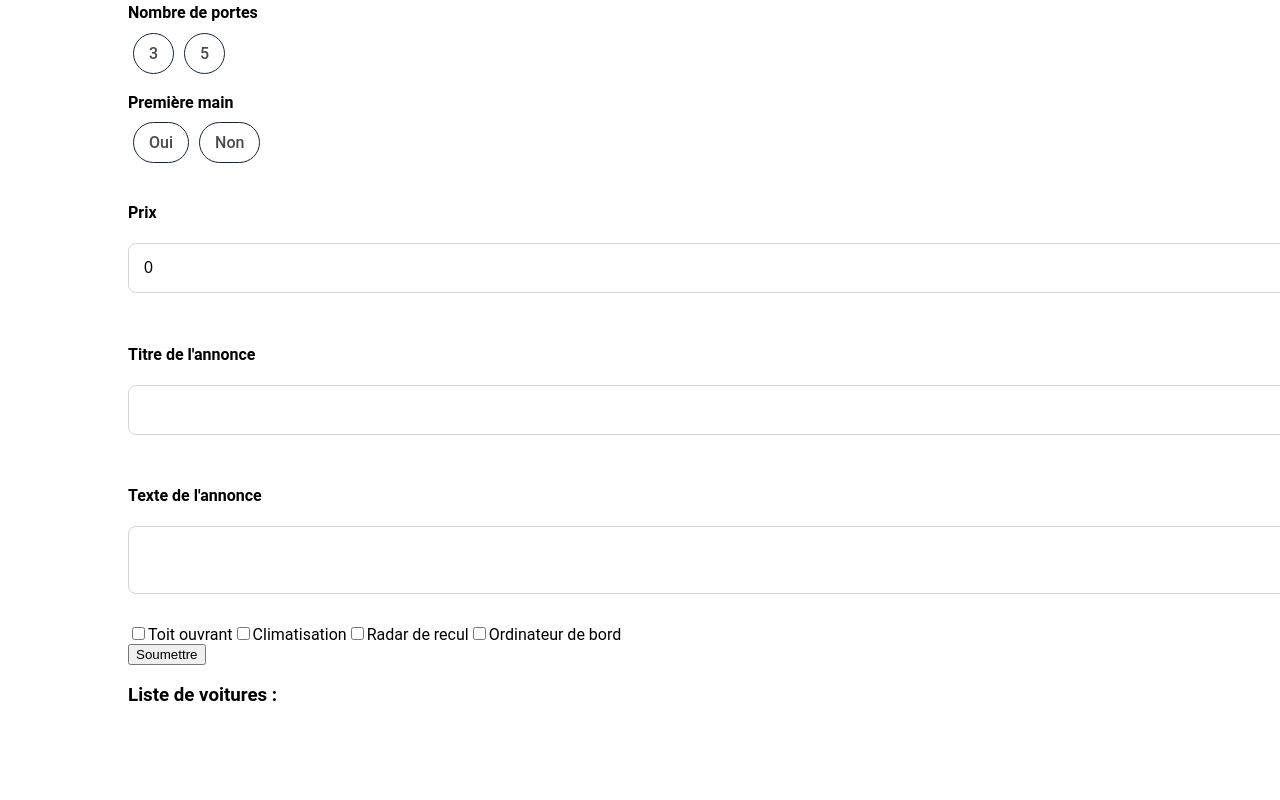
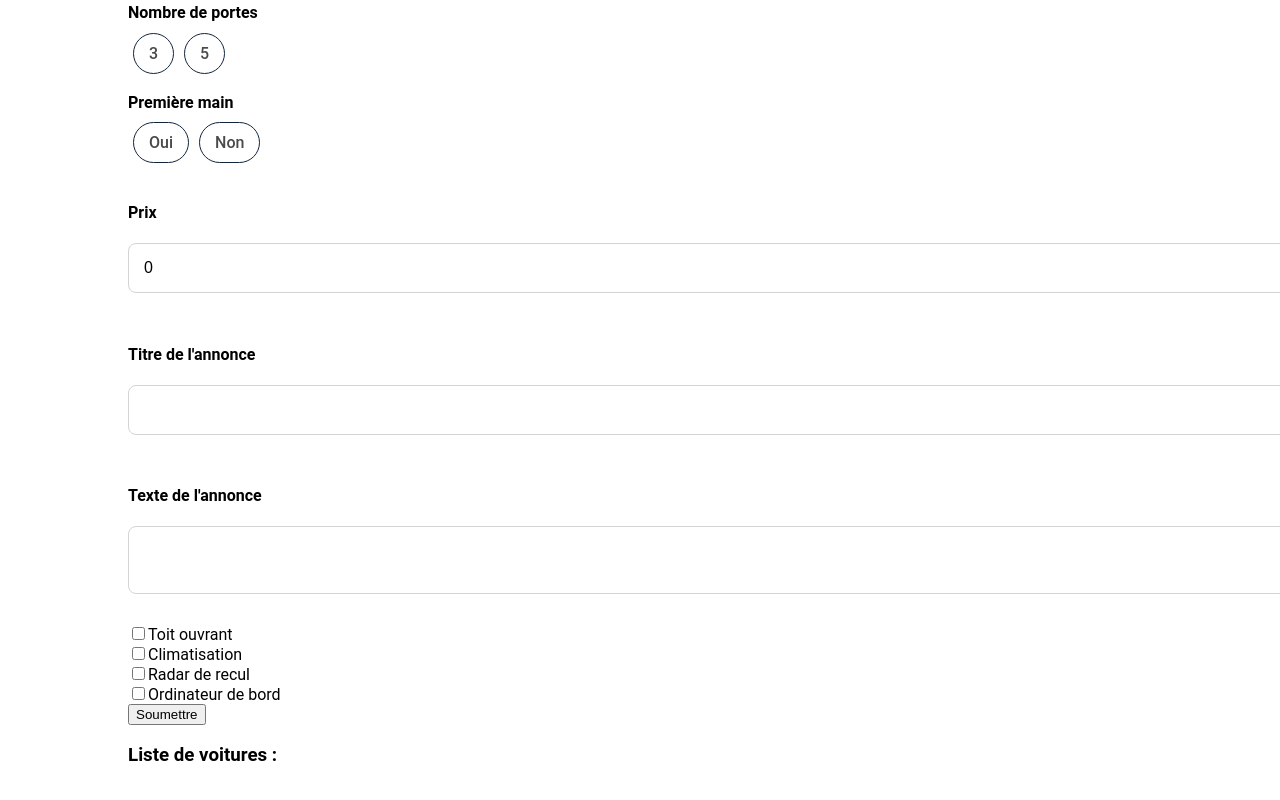
Before and after one commit to Aveamxela/form-avito, a React (Create React App) app: page /form in a window 1280 px wide. Shown: the part 748-1548 px from the top of the page. Before the commit the page ends 1518 px from the top, so only its background shows below. Built offline with nearby package versions, Linux system fonts and the light colour scheme.

Commit message:
resolve_error_console

```diff
--- a/src/components/Checkbox.js
+++ b/src/components/Checkbox.js
@@ -6,18 +6,18 @@ const Checkbox = ({ details, value, checked, onChange }) => {
     <div>
       {details.map((detail, index) => {
         return (
-          <>
+            <div key={index}
+>
                 <Input
                     name={detail}
                     type="checkbox"
                     checked={checked}
                     onChange={onChange}
-              key={index}
                     value={value}
                 />
                 <Label text={detail} />
-          </>
-        )
+            </div>
+        );
       })}
     </div>
   );
--- a/src/components/Select.js
+++ b/src/components/Select.js
@@ -1,11 +1,15 @@
 const Select = ({ name, options, value, onChange }) => {
     return (
         <select name={name} value={value} onChange={onChange} required>
-            <option value="" disabled selected>
+            <option value="" disabled >
                 Sélectionner
             </option>
             {options.map((option, index) => {
-                return <option key={index} value={option}>{option}</option>;
+                return (
+                    <option key={index} value={option}>
+                        {option}
+                    </option>
+                );
             })}
         </select>
     );
```
Lines whose indentation alone changed are shown as unchanged.
